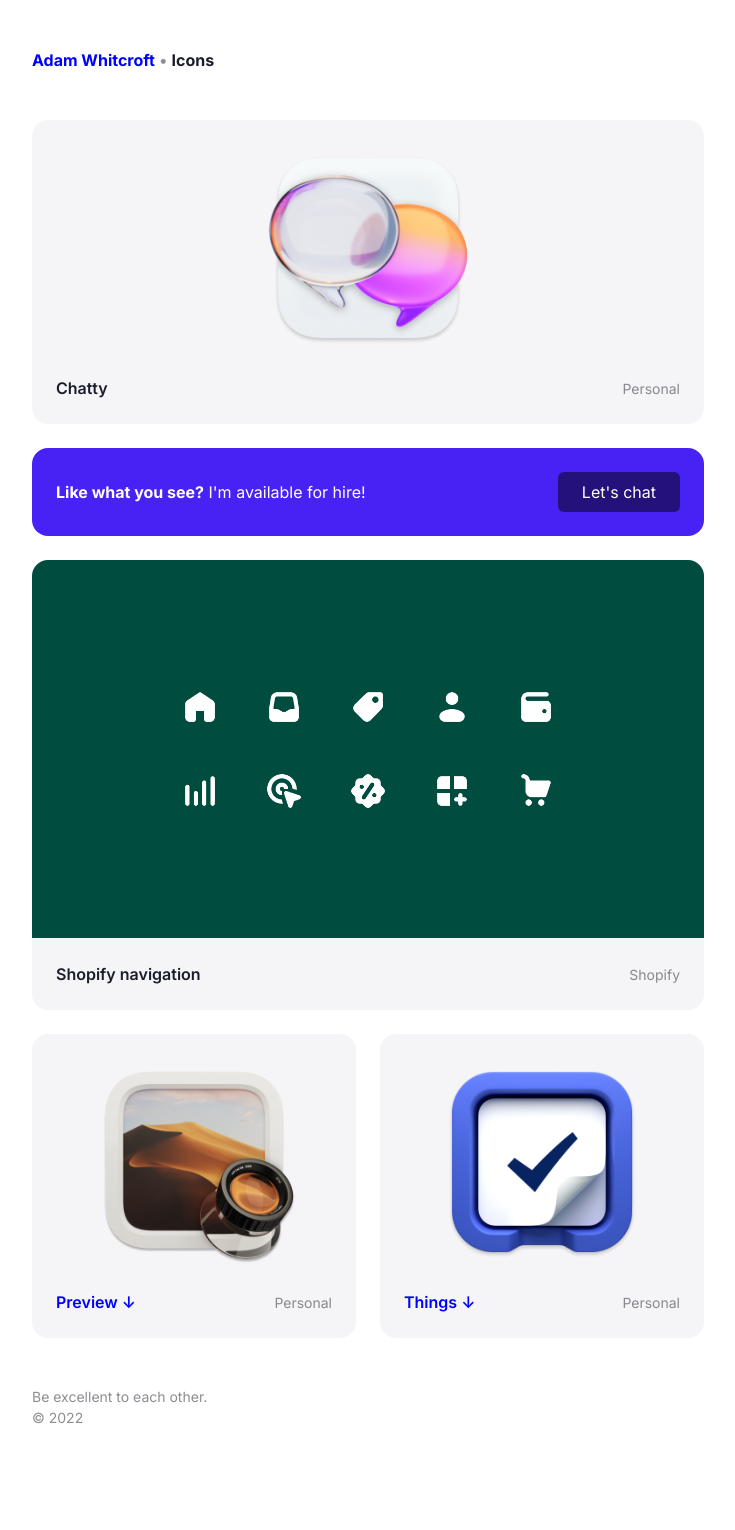
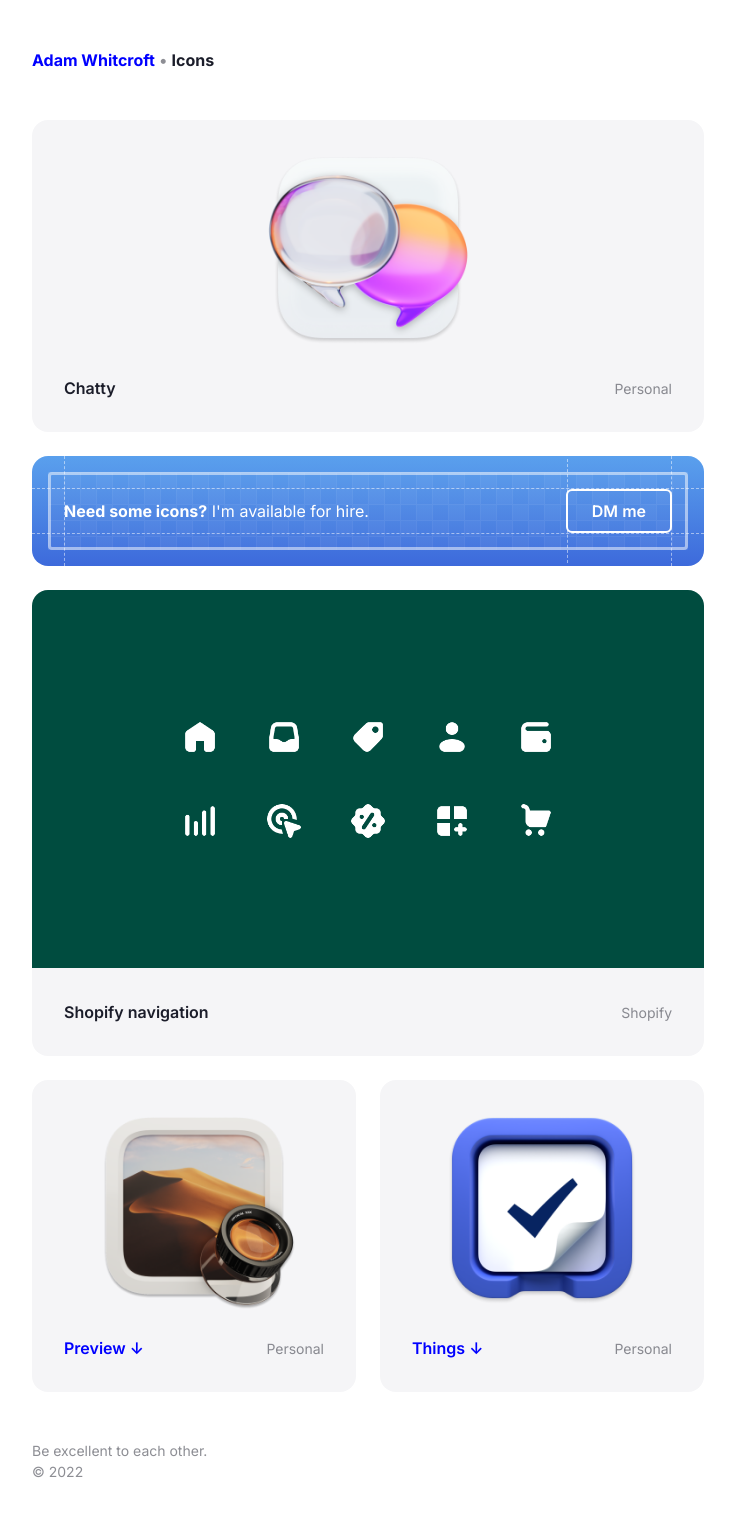
Before and after one commit to AdamWhitcroft/adamwhitcroft.github.io, a Jekyll site: the page built from icons.md, in a window 1280 px wide. Shown: the whole page, without its empty margins (272-1007 px from the left). Built offline with Jekyll 4.4.1, drawn with Linux system fonts in a browser that asks for light colours; before the commit the page ends 1476 px from its top, so only the background shows below that.

Commit message:
blueprint!

```diff
--- a/_includes/icons.html
+++ b/_includes/icons.html
@@ -2,8 +2,12 @@
     {% for icon in site.data.icons %}
     {% if forloop.index == 2 %}
     <div class="icon layout-full hire-me">
-        <p><span>Like what you see?</span> I'm available for hire!</p>
-        <a href="https://twitter.com/AdamWhitcroft">Let's chat</a>
+        <div class="inner">
+            <div class="top-border">
+                <p><span>Need some icons?</span> I'm available for hire.</p>
+                <a href="https://twitter.com/AdamWhitcroft">DM me</a>
+            </div>
+        </div>
     </div>
     {% endif %}
     <div class="icon layout-{{ icon.layout }} type-{{ icon.type }}">
--- a/_sass/_icons.scss
+++ b/_sass/_icons.scss
@@ -14,15 +14,79 @@
     }
 
     .hire-me {
-        display: flex;
-        align-items: center;
-        padding: $measure / 2;
-        background-color: #4822F5;
+        $border-color: rgba(255,255,255,.5);
+        position: relative;
+        padding: 1em;
+        background: rgb(61,106,219);
+        background: linear-gradient(0deg, rgba(61,106,219,1) 0%, rgba(90,160,237,1) 100%);
         color: white;
 
-        @media screen and (max-width: $breakpoint-small) {
-            display: block;
-            padding: 2em;
+        &:before,
+        &:after {
+            content: '';
+            position: absolute;
+            left: 0;
+            right: 0;
+        }
+
+        &:before {
+            top: 2em;
+            border-top: 1px dashed $border-color;
+        }
+
+        &:after {
+            bottom: 2em;
+            border-bottom: 1px dashed $border-color;
+        }
+
+        .inner {
+            padding: 1em 0;
+            position: relative;
+            background: url("/assets/blueprint.png");
+            background-size: 32px;
+
+            &:before {
+                content: '';
+                position: absolute;
+                border: 3px solid $border-color;
+                top: 0;
+                left: 0;
+                bottom: 0;
+                right: 0;
+                border-radius: 4px;
+            }
+
+        }
+
+        .top-border {
+            border-top: 1px solid transparent;
+            border-bottom: 1px solid transparent;
+            padding: 0 1em;
+            display: flex;
+            align-items: center;
+
+            @media screen and (max-width: $breakpoint-small) {
+                display: block;
+            }
+
+            &:before,
+            &:after {
+                content: '';
+                position: absolute;
+                top: -1em;
+                bottom: -1em;
+            }
+
+            &:before {
+                border-left: 1px dashed $border-color;
+                left: 1em;
+            }
+
+            &:after {
+                border-right: 1px dashed $border-color;
+                right: 1em;
+            }
+
         }
 
         p {
@@ -40,14 +104,38 @@
 
         a {
             margin-left: auto;
-            background: #24117A;
+            border: 2px solid white;
+            color: white;
+            font-weight: 600;
             padding: .5em 1.5em;
             border-radius: 6px;
-            color: white;
+            position: relative;
+            transition: 120ms ease;
+
+            &:before {
+                content: '';
+                position: absolute;
+                top: -2em;
+                bottom: -2em;
+                width: 1px;
+                border-left: 1px dashed $border-color;
+                left: -1px;
+
+                @media screen and (max-width: $breakpoint-small) {
+                    border: 0;
+                    border-top: 1px dashed $border-color;
+                    top: -1px;
+                    left: -2em;
+                    right: -2em;
+                    height: 1px;
+                    width: initial;
+                  }
+            }
 
             &:hover {
                 text-decoration: none;
-                background-color: #160F60;
+                background-color: rgba(255,255,255,.3);
+                box-shadow: 0 0 12px rgba(0,0,0,.2);
             }
 
             @media screen and (max-width: $breakpoint-small) {
@@ -82,7 +170,7 @@
     .meta {
         display: flex;
         align-items: center;
-        padding: $measure / 2;
+        padding: 2em;
 
         .name {
             font-weight: 600;
```
Also changed, not shown: assets/blueprint.png (added).
